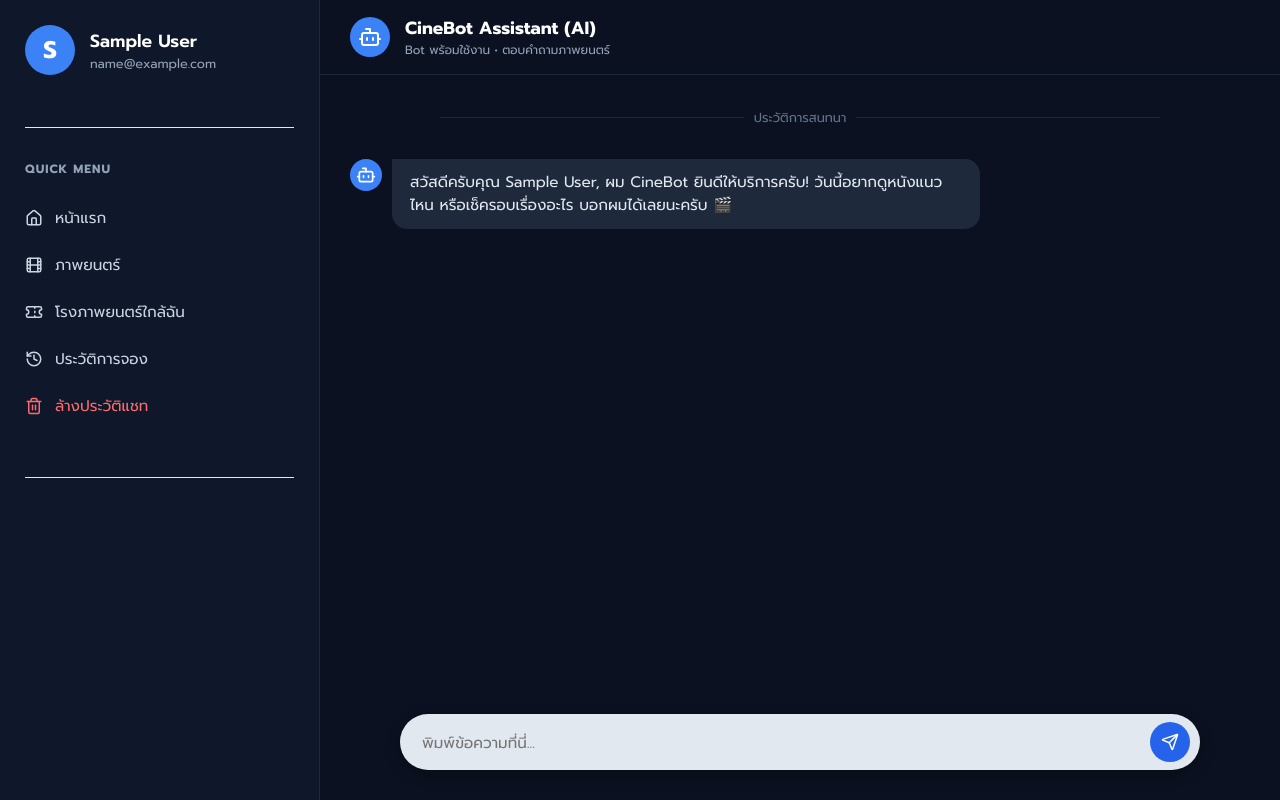
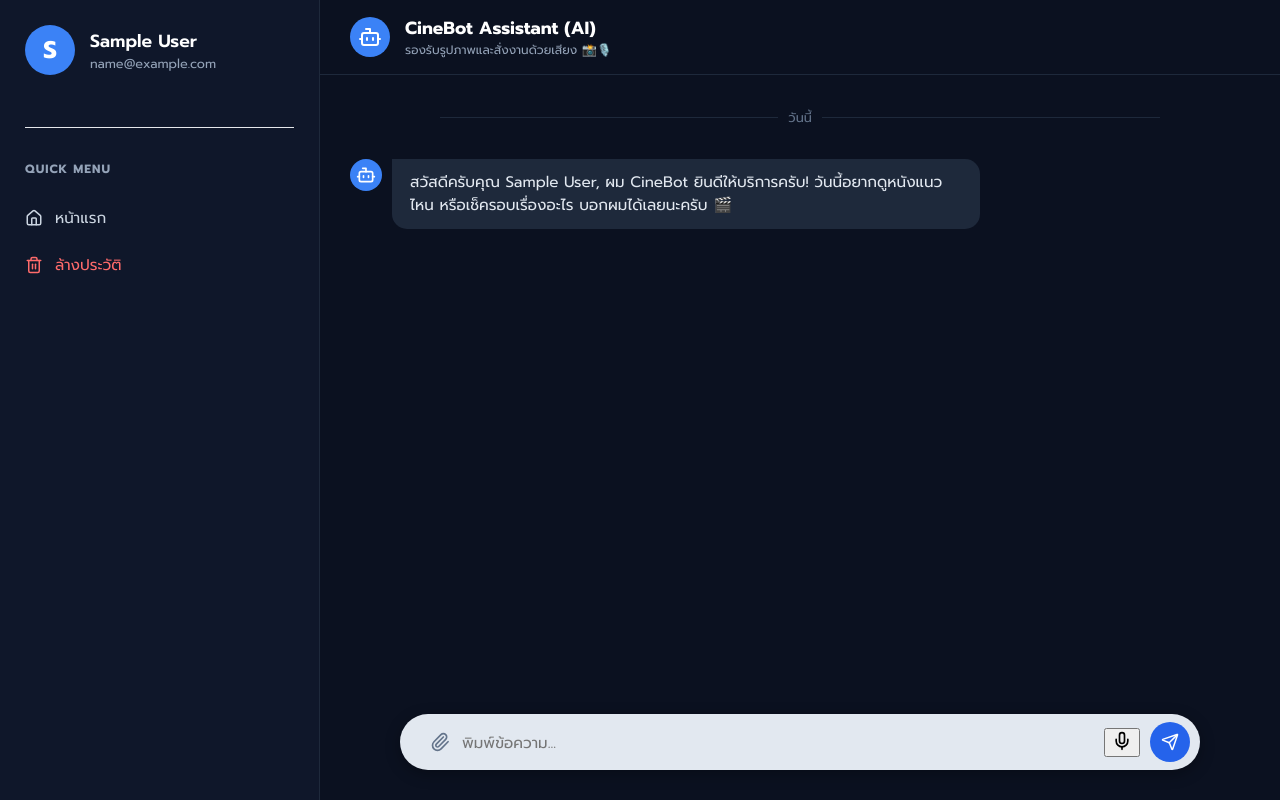
Before and after one commit to Poopamaster/Project_Final, a Vue app in the folder client/: page /chatbot in a window 1280 px wide. Built offline with nearby package versions, Linux system fonts and the light colour scheme; sample sign-in values are in the browser's storage.

Commit message:
add extract file & speak to text

```diff
--- a/client/src/css/ChatBotPage.css
+++ b/client/src/css/ChatBotPage.css
@@ -227,3 +227,84 @@
     white-space: pre-wrap; /* รักษารูปแบบการขึ้นบรรทัดใหม่ */
     line-height: 1.5;
 }
+
+.attach-btn {
+    background: none;
+    border: none;
+    color: #64748b;
+    cursor: pointer;
+    padding: 0 10px;
+    display: flex;
+    align-items: center;
+    transition: color 0.3s;
+}
+.attach-btn:hover { color: #3b82f6; }
+
+/* โหมดฟังเสียง */
+.listening-mode {
+    border: 2px solid #ef4444 !important; /* ขอบแดงตอนฟัง */
+    background-color: #fef2f2;
+}
+
+.action-icon.mic.active {
+    color: #ef4444;
+    animation: pulse 1.5s infinite;
+}
+
+@keyframes pulse {
+    0% { transform: scale(1); }
+    50% { transform: scale(1.2); }
+    100% { transform: scale(1); }
+}
+
+/* Image Preview ก่อนส่ง */
+.image-preview-container {
+    position: absolute;
+    bottom: 70px; /* ลอยอยู่เหนือช่อง input */
+    left: 20px;
+    background: white;
+    padding: 5px;
+    border-radius: 8px;
+    box-shadow: 0 4px 15px rgba(0,0,0,0.1);
+    display: flex;
+    align-items: flex-start;
+}
+
+.image-preview-container img {
+    height: 80px;
+    border-radius: 4px;
+    object-fit: cover;
+}
+
+.remove-image-btn {
+    background: #ef4444;
+    color: white;
+    border: none;
+    border-radius: 50%;
+    width: 20px;
+    height: 20px;
+    display: flex;
+    align-items: center;
+    justify-content: center;
+    cursor: pointer;
+    margin-left: -10px;
+    margin-top: -5px;
+}
+
+/* รูปในแชทบับเบิ้ล */
+.chat-image-bubble {
+    max-width: 200px;
+    border-radius: 12px;
+    margin-bottom: 5px;
+    display: block;
+    border: 2px solid rgba(255,255,255,0.2);
+}
+
+.message-content-wrapper {
+    display: flex;
+    flex-direction: column;
+    align-items: flex-start;
+}
+.message-row.user .message-content-wrapper {
+    align-items: flex-end;
+}
--- a/client/src/pages/ChatBotPage.jsx
+++ b/client/src/pages/ChatBotPage.jsx
@@ -1,22 +1,20 @@
 import React, { useState, useEffect, useRef, useContext } from 'react';
 import { useNavigate } from 'react-router-dom';
-import { Mic, Send, Bot, Film, Ticket, Home, History, User, Trash2 } from 'lucide-react';
+import { Mic, Send, Bot, Film, Ticket, Home, History, User, Trash2, Paperclip, X } from 'lucide-react';
 import { AuthContext } from '../App';
-import { sendMessageToBot } from '../api/chatbotApi'; // ✅ 1. Import API ที่แยกไว้
+import { sendMessageToBot } from '../api/chatbotApi';
 import '../css/ChatBotPage.css';
 
 const ChatBotPage = () => {
   const navigate = useNavigate();
   const { user } = useContext(AuthContext);
   const messagesEndRef = useRef(null);
+  const fileInputRef = useRef(null); // ✅ Ref สำหรับปุ่มเลือกไฟล์
 
-  // ✅ 2. โหลดประวัติแชทจาก LocalStorage (ถ้ามี) ถ้าไม่มีให้ใช้ข้อความต้อนรับ
+  // --- STATE ---
   const [messages, setMessages] = useState(() => {
     const savedChats = localStorage.getItem('chatHistory');
-    if (savedChats) {
-      return JSON.parse(savedChats);
-    }
-    return [
+    return savedChats ? JSON.parse(savedChats) : [
       {
         id: 1,
         sender: 'bot',
@@ -28,7 +26,14 @@ const ChatBotPage = () => {
   const [inputText, setInputText] = useState('');
   const [isLoading, setIsLoading] = useState(false);
 
-  // ✅ 3. ทุกครั้งที่ messages เปลี่ยน ให้บันทึกลง LocalStorage
+  // ✅ State สำหรับรูปภาพ
+  const [selectedImage, setSelectedImage] = useState(null);
+  const [imagePreview, setImagePreview] = useState(null);
+
+  // ✅ State สำหรับไมโครโฟน
+  const [isListening, setIsListening] = useState(false);
+
+  // --- EFFECT: Auto Scroll & Save History ---
   useEffect(() => {
     localStorage.setItem('chatHistory', JSON.stringify(messages));
     scrollToBottom();
@@ -38,35 +43,100 @@ const ChatBotPage = () => {
     messagesEndRef.current?.scrollIntoView({ behavior: "smooth" });
   };
 
-  // ฟังก์ชันล้างประวัติแชท (เผื่ออยากลบ)
-  const clearChat = () => {
-    if(window.confirm("ต้องการลบประวัติการสนทนาทั้งหมด?")) {
-        const initialMsg = [{
-            id: Date.now(),
-            sender: 'bot',
-            text: `เริ่มการสนทนาใหม่ครับ คุณ ${user?.name || 'ลูกค้า'} มีอะไรให้ช่วยไหมครับ?`
-        }];
-        setMessages(initialMsg);
-        localStorage.removeItem('chatHistory');
+  // --- FUNCTION: จัดการรูปภาพ ---
+  const handleFileSelect = (e) => {
+    const file = e.target.files[0];
+    if (file) {
+      setSelectedImage(file);
+      // สร้าง URL สำหรับ Preview รูป
+      const previewUrl = URL.createObjectURL(file);
+      setImagePreview(previewUrl);
     }
   };
 
+  const clearImage = () => {
+    setSelectedImage(null);
+    setImagePreview(null);
+    if (fileInputRef.current) fileInputRef.current.value = "";
+  };
+
+  // แปลงไฟล์รูปเป็น Base64 (เพื่อส่งให้ Backend)
+  const convertToBase64 = (file) => {
+    return new Promise((resolve, reject) => {
+      const reader = new FileReader();
+      reader.readAsDataURL(file);
+      reader.onload = () => resolve(reader.result); // ผลลัพธ์จะเป็น string base64
+      reader.onerror = error => reject(error);
+    });
+  };
+
+  // --- FUNCTION: สั่งงานด้วยเสียง (Speech to Text) ---
+  const toggleListening = () => {
+    if (isListening) {
+      setIsListening(false);
+      window.speechRecognition?.stop();
+      return;
+    }
+
+    // ตรวจสอบ Browser Support
+    const SpeechRecognition = window.SpeechRecognition || window.webkitSpeechRecognition;
+    if (!SpeechRecognition) {
+      alert("Browser ของคุณไม่รองรับฟีเจอร์นี้ (แนะนำให้ใช้ Chrome)");
+      return;
+    }
+
+    const recognition = new SpeechRecognition();
+    recognition.lang = 'th-TH'; // ตั้งค่าภาษาไทย
+    recognition.interimResults = false; // เอาผลลัพธ์สุดท้ายทีเดียว
+
+    recognition.onstart = () => setIsListening(true);
+
+    recognition.onresult = (event) => {
+      const transcript = event.results[0][0].transcript;
+      setInputText(prev => prev + " " + transcript); // ต่อข้อความเดิม
+    };
+
+    recognition.onend = () => setIsListening(false);
+    recognition.onerror = (event) => {
+      console.error("Speech Error:", event.error);
+      setIsListening(false);
+    };
+
+    recognition.start();
+  };
+
+
+  // --- FUNCTION: ส่งข้อความ ---
   const handleSendMessage = async () => {
-    if (!inputText.trim()) return;
+    if (!inputText.trim() && !selectedImage) return;
 
-    const userMessageText = inputText;
+    const textToSend = inputText;
+    const imageToSend = selectedImage; // เก็บค่าไว้ก่อนเคลียร์ state
+    const previewToSend = imagePreview;
 
+    // 1. สร้าง Message Object ของ User
+    const userMsg = {
+      id: Date.now(),
+      sender: 'user',
+      text: textToSend,
+      image: previewToSend // โชว์รูปในแชทฝั่งเราด้วย
+    };
+
+    // 2. อัปเดต UI ทันที
+    setMessages(prev => [...prev, userMsg]);
     setInputText('');
-    const newMessages = [
-      ...messages,
-      { id: Date.now(), sender: 'user', text: userMessageText }
-    ];
-    setMessages(newMessages);
+    clearImage(); // ล้างรูปออกจากช่องพิมพ์
     setIsLoading(true);
 
     try {
-      // ✅ 4. เรียกใช้ API จากไฟล์แยก
-      const data = await sendMessageToBot(userMessageText);
+      // 3. เตรียมข้อมูลส่ง API
+      let base64Image = null;
+      if (imageToSend) {
+        base64Image = await convertToBase64(imageToSend);
+      }
+
+      // หมายเหตุ: ต้องแก้ API sendMessageToBot ให้รับ image ด้วย
+      const data = await sendMessageToBot(textToSend, base64Image);
 
       setMessages(prev => [
         ...prev,
@@ -77,7 +147,7 @@ const ChatBotPage = () => {
       console.error("Chat Error:", error);
       setMessages(prev => [
         ...prev,
-        { id: Date.now() + 1, sender: 'bot', text: '⚠️ เกิดข้อผิดพลาดในการเชื่อมต่อ หรือ Session หมดอายุ กรุณา Login ใหม่ครับ' }
+        { id: Date.now() + 1, sender: 'bot', text: '⚠️ ระบบขัดข้อง กรุณาลองใหม่ครับ' }
       ]);
     } finally {
       setIsLoading(false);
@@ -90,74 +160,69 @@ const ChatBotPage = () => {
     }
   };
 
+  const clearChat = () => {
+    if(window.confirm("ลบประวัติ?")) {
+        setMessages([]);
+        localStorage.removeItem('chatHistory');
+    }
+  };
+
   return (
     <div className="chatbot-container">
 
-      {/* --- SIDEBAR --- */}
+      {/* SIDEBAR (คงเดิม) */}
       <aside className="chat-sidebar">
         <div className="user-profile">
-          {/* ✅ 5. ตรวจสอบการแสดงผล User Profile */}
           <div className="avatar-circle">
              {user?.name ? user.name.charAt(0).toUpperCase() : <User />}
           </div>
           <div className="user-info">
-            {/* ใช้ user?.xxx เพื่อป้องกัน error ถ้า user เป็น null */}
             <h3>{user?.name || "Guest User"}</h3>
             <p>{user?.email || "กรุณาเข้าสู่ระบบ"}</p>
           </div>
         </div>
-
         <div className="divider"></div>
-
         <nav className="quick-menu">
+           {/* ... เมนูเหมือนเดิม ... */}
            <div className="menu-header">QUICK MENU</div>
            <ul>
-            <li onClick={() => navigate('/')}>
-              <Home size={18} /> หน้าแรก
-            </li>
-            <li onClick={() => navigate('/')}><Film size={18} /> ภาพยนตร์</li>
-            <li><Ticket size={18} /> โรงภาพยนตร์ใกล้ฉัน</li>
-            <li><History size={18} /> ประวัติการจอง</li>
-            {/* ปุ่มล้างแชท */}
-            <li onClick={clearChat} style={{color: '#ff6b6b', cursor: 'pointer'}}>
-                <Trash2 size={18} /> ล้างประวัติแชท
-            </li>
+             <li onClick={() => navigate('/')}><Home size={18} /> หน้าแรก</li>
+             <li onClick={clearChat} style={{color: '#ff6b6b', cursor: 'pointer'}}><Trash2 size={18} /> ล้างประวัติ</li>
            </ul>
         </nav>
-
-        {/* ... (Popular Movies ส่วนเดิม) ... */}
-        <div className="divider"></div>
-         {/* (ย่อ Popular Movies ไว้เพื่อความกระชับ) */}
       </aside>
 
-      {/* --- CHAT WINDOW --- */}
+      {/* CHAT WINDOW */}
       <main className="chat-window">
         <header className="chat-header">
            <div className="header-left">
-            <div className="bot-avatar-header">
-              <Bot size={24} color="white" />
-            </div>
+            <div className="bot-avatar-header"><Bot size={24} color="white" /></div>
             <div className="header-text">
               <h2>CineBot Assistant (AI)</h2>
-              <p>Bot พร้อมใช้งาน • ตอบคำถามภาพยนตร์</p>
+              <p>รองรับรูปภาพและสั่งงานด้วยเสียง 📸🎙️</p>
             </div>
           </div>
         </header>
 
         <div className="messages-area">
-          <div className="date-divider">
-            <span>ประวัติการสนทนา</span>
-          </div>
+          <div className="date-divider"><span>วันนี้</span></div>
 
           {messages.map((msg) => (
             <div key={msg.id} className={`message-row ${msg.sender}`}>
-              {msg.sender === 'bot' && (
-                <div className="bot-icon-chat"><Bot size={20} /></div>
+              {msg.sender === 'bot' && <div className="bot-icon-chat"><Bot size={20} /></div>}
+
+              <div className="message-content-wrapper">
+                {/* ✅ ถ้ามีรูป ให้แสดงรูปด้วย */}
+                {msg.image && (
+                    <img src={msg.image} alt="uploaded" className="chat-image-bubble" />
                 )}
+
+                {/* แสดงข้อความ ถ้ามี */}
+                {msg.text && (
                     <div className="message-bubble">
-                {msg.text.split('\n').map((line, i) => (
-                    <span key={i}>{line}<br/></span>
-                ))}
+                        {msg.text.split('\n').map((line, i) => <span key={i}>{line}<br/></span>)}
+                    </div>
+                )}
               </div>
             </div>
           ))}
@@ -165,27 +230,58 @@ const ChatBotPage = () => {
           {isLoading && (
              <div className="message-row bot">
                 <div className="bot-icon-chat"><Bot size={20} /></div>
-                <div className="message-bubble typing-indicator">
-                   <span>.</span><span>.</span><span>.</span>
-                </div>
+                <div className="message-bubble typing-indicator"><span>.</span><span>.</span><span>.</span></div>
              </div>
           )}
-
           <div ref={messagesEndRef} />
         </div>
 
         <div className="chat-footer">
+          {/* ✅ ส่วน Preview รูปภาพก่อนส่ง */}
+          {imagePreview && (
+            <div className="image-preview-container">
+                <img src={imagePreview} alt="preview" />
+                <button className="remove-image-btn" onClick={clearImage}>
+                    <X size={14} />
+                </button>
+            </div>
+          )}
+
           <div className="input-container">
+            {/* Input เลือกไฟล์ (ซ่อนไว้) */}
+            <input
+                type="file"
+                ref={fileInputRef}
+                style={{display: 'none'}}
+                accept="image/*"
+                onChange={handleFileSelect}
+            />
+
+            {/* ปุ่มแนบรูป */}
+            <button className="attach-btn" onClick={() => fileInputRef.current.click()}>
+                <Paperclip size={20} />
+            </button>
+
             <input
               type="text"
-              placeholder="พิมพ์ข้อความที่นี่..."
+              placeholder={isListening ? "กำลังฟัง..." : "พิมพ์ข้อความ..."}
               value={inputText}
               onChange={(e) => setInputText(e.target.value)}
               onKeyDown={handleKeyPress}
               disabled={isLoading}
+              className={isListening ? "listening-mode" : ""}
             />
+
             <div className="input-actions">
-              <button className="send-btn" onClick={handleSendMessage} disabled={isLoading}>
+              {/* ปุ่มไมโครโฟน */}
+              <button
+                className={`action-icon mic ${isListening ? 'active' : ''}`}
+                onClick={toggleListening}
+              >
+                 <Mic size={20} />
+              </button>
+
+              <button className="send-btn" onClick={handleSendMessage} disabled={isLoading || (!inputText.trim() && !selectedImage)}>
                 <Send size={18} />
               </button>
             </div>
```
Also changed, not shown: client/src/api/chatbotApi.jsx (+11 -16 lines). Lines whose indentation alone changed are shown as unchanged.
